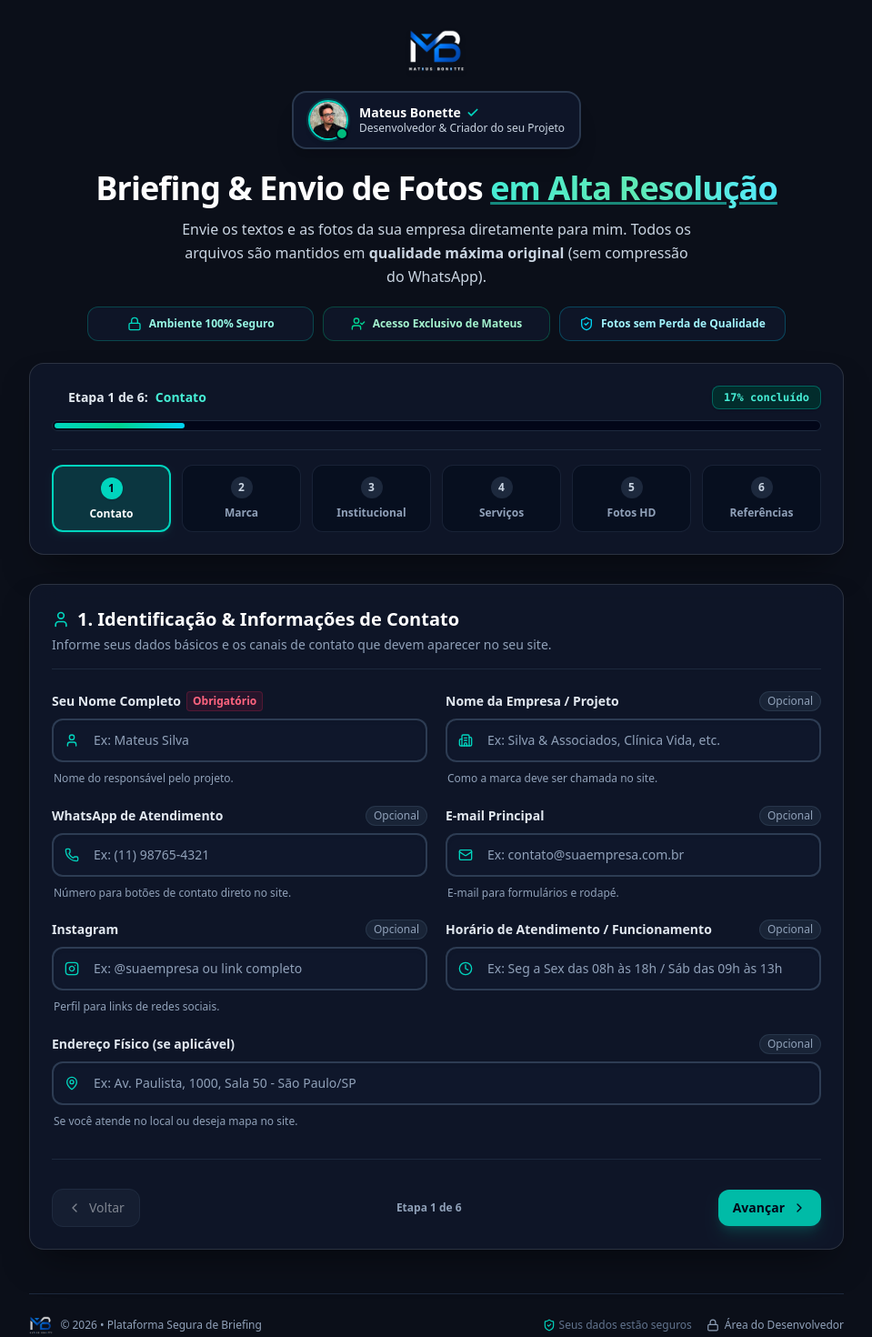
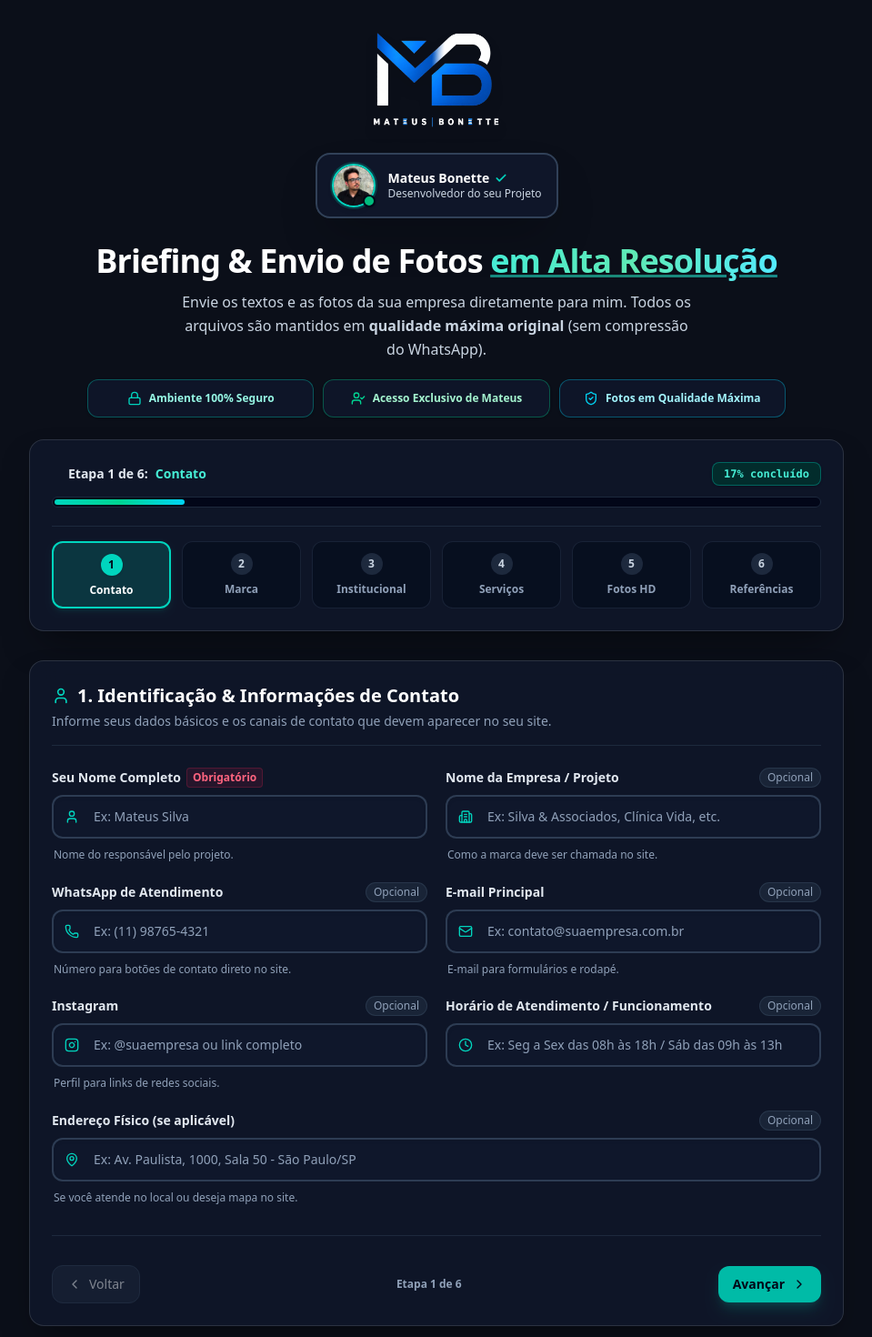
Before and after one commit to mateus-bonette00/forms-para-clientes, a React (Vite) app: page / in a window 1280 px wide. Shown: the top 1470 px of the page at 91% size, without its empty margins (160-1119 px from the left). Built offline with nearby package versions, Linux system fonts and the light colour scheme.

Commit message:
Enlarge logo size, use logo as favicon and clean components

```diff
--- a/index.html
+++ b/index.html
@@ -2,7 +2,8 @@
 <html lang="pt-BR">
   <head>
     <meta charset="UTF-8" />
-    <link rel="icon" type="image/svg+xml" href="/favicon.svg" />
+    <link rel="icon" type="image/png" href="/logo-branca-mateus.png" />
+    <link rel="apple-touch-icon" href="/logo-branca-mateus.png" />
     <meta name="viewport" content="width=device-width, initial-scale=1.0" />
     <title>Mateus Bonette • Envio de Briefing & Fotos em Alta Resolução</title>
     <meta name="description" content="Plataforma segura para envio de materiais, fotos originais e briefing direto para o desenvolvedor Mateus Bonette." />
--- a/src/components/admin/AdminHeader.tsx
+++ b/src/components/admin/AdminHeader.tsx
@@ -1,5 +1,5 @@
 import React from 'react';
-import { LogOut, ExternalLink, ShieldCheck, Sparkles } from 'lucide-react';
+import { LogOut, ExternalLink, ShieldCheck } from 'lucide-react';
 import { Button } from '../ui/Button';
 
 interface AdminHeaderProps {
--- a/src/components/form/FormSuccess.tsx
+++ b/src/components/form/FormSuccess.tsx
@@ -1,5 +1,5 @@
 import React from 'react';
-import { CheckCircle2, Sparkles, ArrowLeft, HeartHandshake, ShieldCheck, Check } from 'lucide-react';
+import { Sparkles, ArrowLeft, HeartHandshake, Check } from 'lucide-react';
 import { Button } from '../ui/Button';
 
 interface FormSuccessProps {
--- a/src/components/form/Header.tsx
+++ b/src/components/form/Header.tsx
@@ -32,31 +32,31 @@ export const Header: React.FC<HeaderProps> = ({
     <div className="w-full mb-8">
       {/* Developer Branding & Trust Header */}
       <div className="flex flex-col items-center text-center max-w-3xl mx-auto mb-6">
-        {/* Logo Mateus */}
-        <div className="mb-5 hover:scale-105 transition-transform duration-300">
+        {/* Logo Mateus (Tamanho Aumentado) */}
+        <div className="mb-6 hover:scale-105 transition-transform duration-300 flex items-center justify-center">
           <img
             src="/logo-branca-mateus.png"
             alt="Mateus Bonette"
-            className="h-10 sm:h-12 w-auto object-contain drop-shadow-md"
+            className="h-16 sm:h-24 md:h-28 w-auto max-w-[280px] sm:max-w-sm object-contain drop-shadow-xl"
           />
         </div>
 
         {/* Profile Badge & Trust Greeting */}
-        <div className="inline-flex items-center gap-3 px-4 py-2 rounded-2xl bg-slate-900/90 border-2 border-slate-700/80 shadow-xl mb-4">
+        <div className="inline-flex items-center gap-3.5 px-4 py-2.5 rounded-2xl bg-slate-900/95 border-2 border-slate-700 shadow-2xl mb-5">
           <div className="relative">
             <img
               src="/profile-2.jpg"
               alt="Mateus Bonette"
-              className="w-11 h-11 rounded-full object-cover border-2 border-teal-400 shadow-md ring-2 ring-teal-500/20"
+              className="w-12 h-12 rounded-full object-cover border-2 border-teal-400 shadow-md ring-2 ring-teal-500/25"
             />
-            <span className="absolute bottom-0 right-0 w-3.5 h-3.5 rounded-full bg-emerald-500 border-2 border-slate-950" title="Online" />
+            <span className="absolute bottom-0 right-0 w-3.5 h-3.5 rounded-full bg-emerald-500 border-2 border-slate-950 shadow" title="Online" />
           </div>
           <div className="text-left">
             <div className="flex items-center gap-1.5">
               <h3 className="text-sm font-bold text-white leading-tight">Mateus Bonette</h3>
               <Check className="w-3.5 h-3.5 text-teal-400 stroke-[3]" />
             </div>
-            <p className="text-xs text-slate-300 font-medium">Desenvolvedor & Criador do seu Projeto</p>
+            <p className="text-xs text-slate-300 font-medium">Desenvolvedor do seu Projeto</p>
           </div>
         </div>
 
@@ -74,19 +74,19 @@ export const Header: React.FC<HeaderProps> = ({
 
         {/* Security & Confidentiality Trust Highlights */}
         <div className="grid grid-cols-1 sm:grid-cols-3 gap-2.5 w-full mt-5">
-          <div className="p-2.5 rounded-xl bg-slate-900/80 border border-teal-500/30 flex items-center justify-center gap-2 text-xs font-semibold text-teal-200">
+          <div className="p-3 rounded-xl bg-slate-900/90 border border-teal-500/40 flex items-center justify-center gap-2 text-xs font-semibold text-teal-200 shadow-sm">
             <Lock className="w-4 h-4 text-teal-400 shrink-0" />
             <span>Ambiente 100% Seguro</span>
           </div>
 
-          <div className="p-2.5 rounded-xl bg-slate-900/80 border border-emerald-500/30 flex items-center justify-center gap-2 text-xs font-semibold text-emerald-200">
+          <div className="p-3 rounded-xl bg-slate-900/90 border border-emerald-500/40 flex items-center justify-center gap-2 text-xs font-semibold text-emerald-200 shadow-sm">
             <UserCheck className="w-4 h-4 text-emerald-400 shrink-0" />
             <span>Acesso Exclusivo de Mateus</span>
           </div>
 
-          <div className="p-2.5 rounded-xl bg-slate-900/80 border border-cyan-500/30 flex items-center justify-center gap-2 text-xs font-semibold text-cyan-200">
+          <div className="p-3 rounded-xl bg-slate-900/90 border border-cyan-500/40 flex items-center justify-center gap-2 text-xs font-semibold text-cyan-200 shadow-sm">
             <ShieldCheck className="w-4 h-4 text-cyan-400 shrink-0" />
-            <span>Fotos sem Perda de Qualidade</span>
+            <span>Fotos em Qualidade Máxima</span>
           </div>
         </div>
       </div>
--- a/src/components/form/Step5Photos.tsx
+++ b/src/components/form/Step5Photos.tsx
@@ -4,7 +4,6 @@ import {
   Upload,
   ShieldCheck,
   Trash2,
-  Tag,
   CheckCircle2,
   Layers,
   Sparkles,
--- a/src/pages/ClientFormPage.tsx
+++ b/src/pages/ClientFormPage.tsx
@@ -1,6 +1,6 @@
 import React, { useState } from 'react';
 import { toast } from 'sonner';
-import { ChevronLeft, ChevronRight, Lock, ShieldCheck, Heart } from 'lucide-react';
+import { ChevronLeft, ChevronRight, Lock, ShieldCheck } from 'lucide-react';
 import { Header } from '../components/form/Header';
 import { Step1Contact } from '../components/form/Step1Contact';
 import { Step2Branding } from '../components/form/Step2Branding';
@@ -215,17 +215,17 @@ export const ClientFormPage: React.FC = () => {
 
       {/* Footer with Mateus branding */}
       <footer className="mt-12 text-center py-6 border-t border-slate-800 flex flex-col sm:flex-row items-center justify-between text-xs text-slate-400 gap-3 max-w-4xl mx-auto w-full">
-        <div className="flex items-center gap-2">
-          <img src="/logo-branca-mateus.png" alt="Mateus Bonette" className="h-5 w-auto object-contain opacity-80" />
+        <div className="flex items-center gap-2.5">
+          <img src="/logo-branca-mateus.png" alt="Mateus Bonette" className="h-6 w-auto object-contain opacity-90" />
           <span>© {new Date().getFullYear()} • Plataforma Segura de Briefing</span>
         </div>
         <div className="flex items-center gap-4">
-          <span className="text-slate-500 flex items-center gap-1">
-            <ShieldCheck className="w-3.5 h-3.5 text-teal-400" /> Seus dados estão seguros
+          <span className="text-slate-400 flex items-center gap-1 font-medium">
+            <ShieldCheck className="w-4 h-4 text-teal-400" /> Seus dados estão seguros
           </span>
           <a
             href="#/admin/login"
-            className="hover:text-teal-400 flex items-center gap-1.5 transition-colors font-medium"
+            className="hover:text-teal-300 text-slate-300 flex items-center gap-1.5 transition-colors font-semibold"
           >
             <Lock className="w-3.5 h-3.5" /> Área do Desenvolvedor
           </a>
```
Also changed, not shown: public/favicon.svg.
